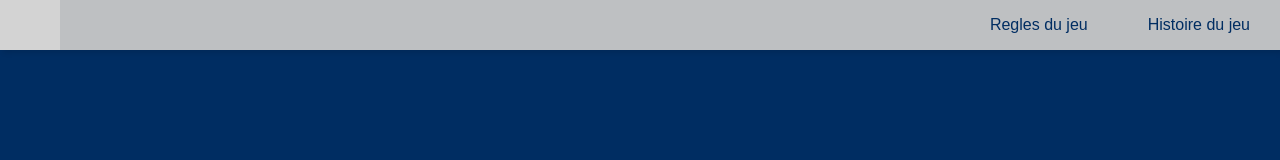
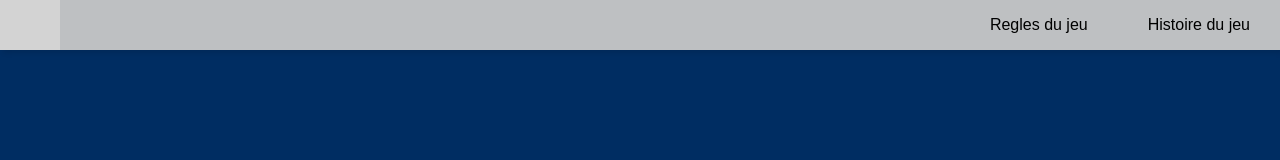
Before and after one commit to xSEALVER/JeuPendu-Repo, a plain HTML site: page index.html in a window 1280 px wide. Shown: the top 160 px of the page. Drawn offline with Linux system fonts and the light colour scheme.

Commit message:
Add files via upload

```diff
--- a/pendu.css
+++ b/pendu.css
@@ -35,7 +35,7 @@ nav a{
   text-decoration: none;
   display: flex;
   align-items: center;
-  color: rgb(0,45,98);
+  color: black;
 }
 
 nav a:hover {
@@ -174,7 +174,6 @@ canvas {
     display: block;
     margin: auto;
     border: 1px solid black;
-    ;
 }
 
 .hide{
```
